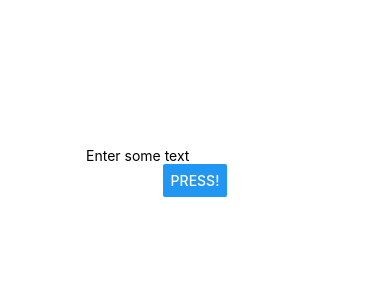
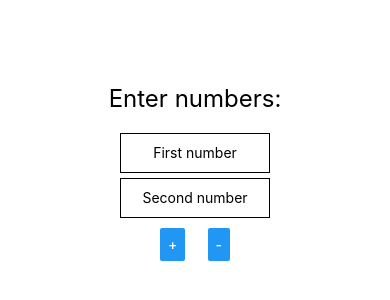
Before and after one commit to anniinakettunen/mobiiliohjelmointi_online, a React Native app: screen / in a window 390 px wide. Shown: the part 250-550 px from the top of the page. Built offline with nearby package versions, Linux system fonts and the light colour scheme.

Commit message:
Tehtävä 1: Laskin valmis

```diff
--- a/App.js
+++ b/App.js
@@ -1,22 +1,52 @@
-import { StatusBar } from 'expo-status-bar';
-import { StyleSheet, Text, View, Button, Alert, TextInput } from 'react-native';
-import { useState } from 'react';
+import { StyleSheet, Text, Button, TextInput, View } from 'react-native';
+import { useState, useEffect } from 'react';
 
 export default function App() {
-  const [text, setText] = useState("");
+  const [first, set1] = useState('');
+  const [second, set2] = useState('');
+  const [result, setResult] = useState(null);
 
-const pressHandler = () => {
-  Alert.alert(text)
-}
+  useEffect(() => {
+    if (first === '' || second === '') {
+      setResult(null);
+    }
+  }, [first, second]);
+
+  const addNumbers = () => {
+    const sum = parseFloat(first) + parseFloat(second);
+    setResult(sum);
+  };
+
+  const subtractNumbers = () => {
+    const difference = parseFloat(first) - parseFloat(second);
+    setResult(difference);
+  }
 
   return (
     <View style={styles.container}>
+      <Text style={styles.resultText}>
+        {result !== null ? `Result: ${result}` : 'Enter numbers:'}
+      </Text>
+
       <TextInput
-      placeholder='Enter some text'
-      onChange={text => setText(text)}
-      value={text}
+        style={styles.input}
+        keyboardType="numeric"
+        value={first}
+        onChangeText={set1}
+        placeholder="First number"
       />
-      <Button onPress={pressHandler}title = "Press!"/>
+      <TextInput
+        style={styles.input}
+        keyboardType="numeric"
+        value={second}
+        onChangeText={set2}
+        placeholder="Second number"
+      />
+
+      <View style={styles.buttonContainer}>
+        <Button title="+" onPress={addNumbers} />
+        <Button title="-" onPress={subtractNumbers} />
+      </View>
     </View>
   );
 }
@@ -24,8 +54,28 @@ const pressHandler = () => {
 const styles = StyleSheet.create({
   container: {
     flex: 1,
-    backgroundColor: '#fff',
+    justifyContent: 'center',
     alignItems: 'center',
-    justifyContent: 'center',
+    padding: 20,
   },
+  resultText: {
+    fontSize: 24,
+    marginBottom: 20,
+  },
+  input: {
+    height: 40,
+    borderColor: 'black',
+    borderWidth: 1,
+    width: 150,
+    marginBottom: 5,
+    paddingHorizontal: 10,
+    textAlign: 'center',
+  },
+  buttonContainer: {
+    flexDirection: 'row',
+    justifyContent: 'space-between',
+    width: 70,
+    marginTop: 5,
+  },
+
 });
```
